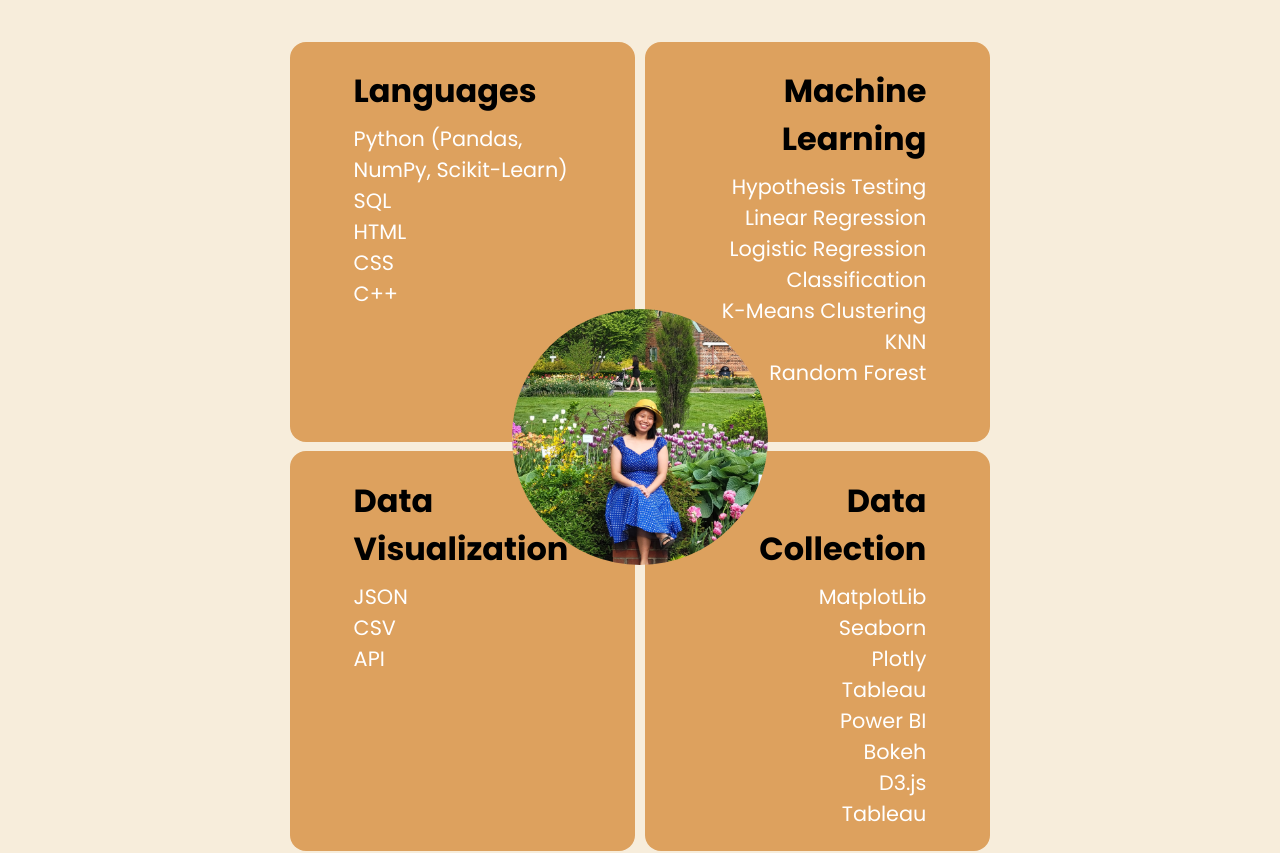
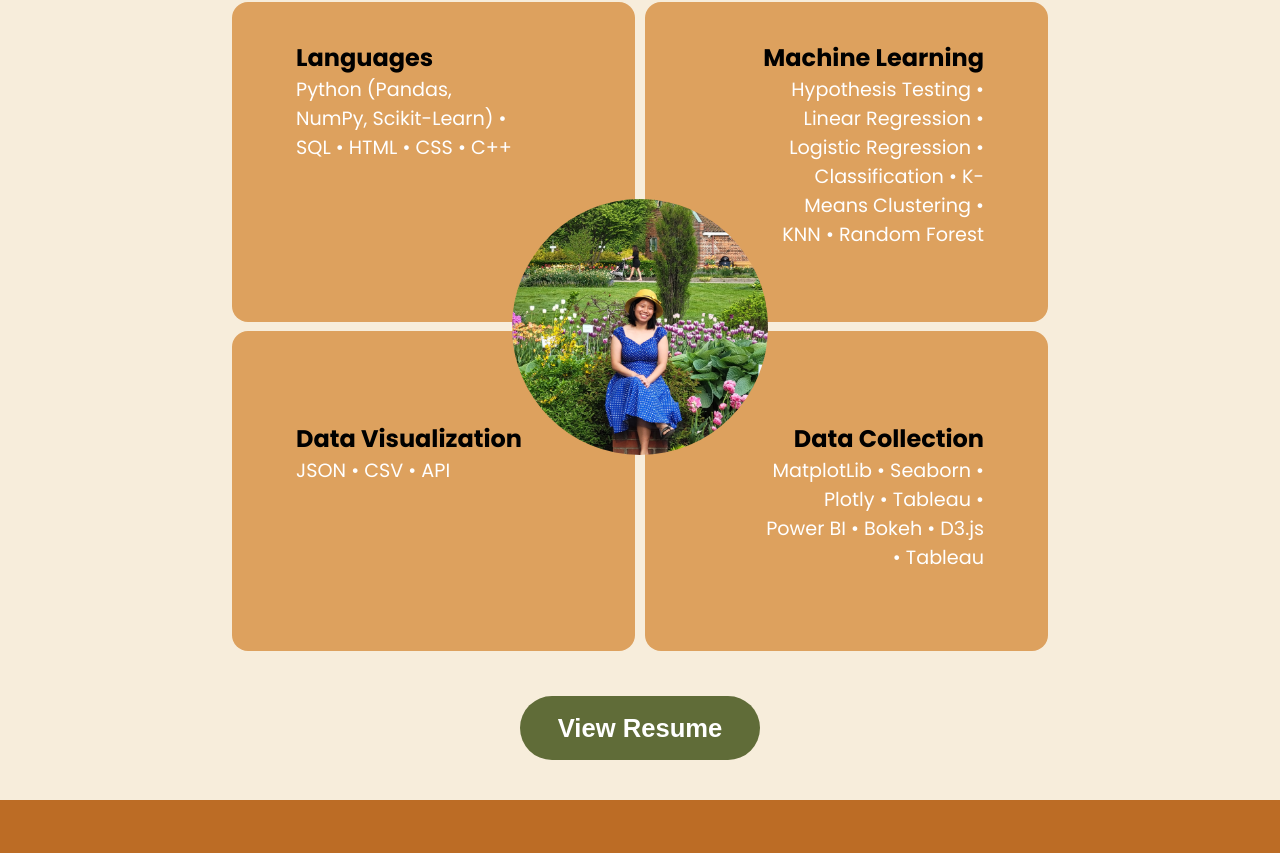
Before and after one commit to annaleexjohnson/w-portfolio, a React (Vite) app: page / in a window 1280 px wide. Shown: the part 1039-1892 px from the top of the page. Built offline with nearby package versions, Linux system fonts and the light colour scheme.

Commit message:
Update About section spacing

```diff
--- a/src/components/About.jsx
+++ b/src/components/About.jsx
@@ -5,59 +5,36 @@ import style from "../styles/about.module.scss"
 
 function About() {
   return (
+    <>
+    <SectionTitle title="About Me"/>
+
     <div id="about" className={style.about}>
-        <SectionTitle title="About Me"/>
+
         <div className={style.skills}>
-            <div className={style.skills__pic}></div>
             <div className={style.skills__list}>
-                <div className={style.skills__lang}>
+                <div className={style.skills__pic}></div>
+
+                <div className={style.list__item}>
                     <h1>Languages</h1>
-                    <ul>
-                        <li>Python (Pandas, NumPy, Scikit-Learn)</li>
-                        <li>SQL</li>
-                        <li>HTML</li>
-                        <li>CSS</li>
-                        <li>C++</li>
-                    </ul>
+                    <p>Python (Pandas, NumPy, Scikit-Learn) &#8226; SQL &#8226; HTML &#8226; CSS &#8226; C++</p>
                 </div>
-                <div className={style.skills__ml}>
-                    <h1>Machine<br/>Learning</h1>
-                    <ul>
-                        <li>Hypothesis Testing</li>
-                        <li>Linear Regression</li>
-                        <li>Logistic Regression</li>
-                        <li>Classification</li>
-                        <li>K-Means Clustering</li>
-                        <li>KNN</li>
-                        <li>Random Forest</li>
-                    </ul>
+                <div className={style.list__item}>
+                    <h1>Machine Learning</h1>
+                    <p>Hypothesis Testing &#8226; Linear Regression &#8226; Logistic Regression &#8226; Classification &#8226; K-Means Clustering &#8226; KNN &#8226; Random Forest</p>
                 </div>
-                <div className={style.skills__visual}>
-                    <h1>Data<br/>Visualization</h1>
-                    <ul>
-                        <li>JSON</li>
-                        <li>CSV</li>
-                        <li>API</li>
-                    </ul>
+                <div className={style.list__item}>
+                    <h1>Data Visualization</h1>
+                    <p>JSON &#8226; CSV &#8226; API</p>
                 </div>
-                <div className={style.skills__collection}>
-                    <h1>Data<br/>Collection</h1>
-                    <ul>
-                        <li>MatplotLib</li>
-                        <li>Seaborn</li>
-                        <li>Plotly</li>
-                        <li>Tableau</li>
-                        <li>Power BI</li>
-                        <li>Bokeh</li>
-                        <li>D3.js</li>
-                        <li>Tableau</li>
-                    </ul>
-
+                <div className={style.list__item}>
+                    <h1>Data Collection</h1>
+                    <p>MatplotLib &#8226; Seaborn &#8226; Plotly &#8226; Tableau &#8226; Power BI &#8226; Bokeh &#8226; D3.js &#8226; Tableau</p>
                 </div>
             </div>
         </div>
         <Button text="View Resume" linkto="../src/assets/Resume-Wasinee.pdf"/>
-        <div className={style.summary}>
+    </div>
+    <div className={style.summary}>
             <div className={style.summary__pic}></div>
             <p className={style.summary__par}>I am seeking a position in data science, data engineering, or data analytics. I am currently enrolled in a rigorous 6 month data science program with over 650 hours of work, 14 projects, and 1:1 mentorship. This program emphasizes using various technologies such as Git, SQL, and Python to organize projects, manage data, and solve problems.
             <br/>
@@ -69,7 +46,8 @@ function About() {
             </p>
 
         </div>
-    </div>
+    </>
+
   )
 }
 
--- a/src/styles/about.module.scss
+++ b/src/styles/about.module.scss
@@ -3,60 +3,63 @@
 
 .about{
     width: 100%;
-    padding-top: 5vh;
+    padding: 0 $sm-borders;
 
-    .skills{
+    .skills__list{
+        display: flex;
         position: relative;
-    }
+        justify-content: center;
+        flex-wrap: wrap;
+        flex-direction: row;
+        width: 100%;
 
         .skills__pic{
-        display: none;
-        height: 20vw;
-        width: 20vw;
+            position: absolute;
+            height: 25vw;
+            width: 25vw;
             border-radius: 50%;
             background-color: white;
             background-image: url("../assets/profilepic2.jpg");
             background-position: center;
-        position: absolute;
             background-size: cover;
             left: 50%;
             top: 50%;
             transform: translate(-50%, -50%);
+            display: none;
+
+            @include md-screen{
+                display: block;
+            }
+            @include lg-screen{
+                height: 20vw;
+                width: 20vw;
+            }
         }
 
-    .skills__list{
-        display: flex;
-        justify-content: center;
-        flex-wrap: wrap;
-        flex-direction: row;
-        max-width: 100%;
-        height: 30rem;
-
-        > div:nth-child(even){
-            text-align: right;
-        }
-
-        div {
+        .list__item {
             display: flex;
             flex-direction: column;
             background-color: $primary;
-            height: 50%;
             flex: 100%;
-            max-width: 45%;
             font-size: 0.8rem;
-            padding: 2vw 5vw;
+            padding: 3vw 5vw;
             margin: 0.3rem;
             border-radius: 1rem;
         }
 
-        ul{
-            list-style: none;
-            padding: 0.5rem 0;
+        > .list_item:nth-child(even){
+            align-items: flex-end;
+            text-align: right;
+        }
+
+        p{
             color: white;
+            font-size: medium;
         }
 
         h1{
             font-size: 1rem;
+        }
     }
 }
 
@@ -64,10 +67,10 @@
     display: flex;
     flex-direction: column;
     justify-content: center;
-        width: 100vw;
+    width: 100%;
     background-color: $primary-var;
     color: white;
-        padding: 1rem;
+    padding: 1rem $sm-borders;
 
     &__par{
         margin: 1rem 0;
@@ -91,19 +94,31 @@
 
 @include md-screen{
     .skills__list{
-            height: 50rem;
-            margin: 0 10vw;
+        .list__item{
+            max-width: 45%;
+            height: 15rem;
 
-            ul{
-            font-size: 1.3rem;
+            h1{
+                font-size: 1.5rem;
             }
 
-            h1{
-                font-size: 2rem;
+            p {
+                width: 80%;
+            }
+
+            &:nth-child(odd){
+                text-align: right;
+                align-items: flex-end;
+            }
+            &:nth-last-child(-n+2){
+                padding-top: 10%;
+                justify-content: baseline;
             }
         }
+    }
+
     .summary{
-            padding: 4rem 10rem;
+        padding: 4rem $lg-borders;
 
         &__pic{
             padding-top: 60%;
@@ -113,22 +128,19 @@
 }
 
 @include lg-screen{
-        .skills__pic{
-            display: block;
+    .skills__list{
+        .list__item{
+            height: 20rem;
+            p{
+                font-size: 1.2rem;
             }
-
-        .skills__list{
-            margin: 0 10vw;
+        }
     }
 
     .summary{
         flex-direction: row;
         align-items: center;
         gap: 2rem;
-
-            > p {
-                width: 50%;
-            }
 
         &__pic{
             padding-top: 50%;
@@ -140,11 +152,10 @@
 @include xl-screen{
 
     .skills__list{
-            margin: 5vw 20vw;
+        padding: 0 $lg-borders;
     }
     .summary{
-            padding: 5vw 20vw;
-        }
+        padding: 5vw $lg-borders;
     }
 }
 
```
Lines whose indentation alone changed are shown as unchanged.
